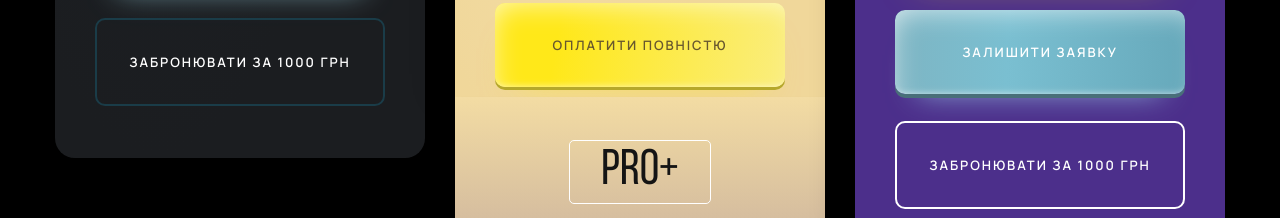
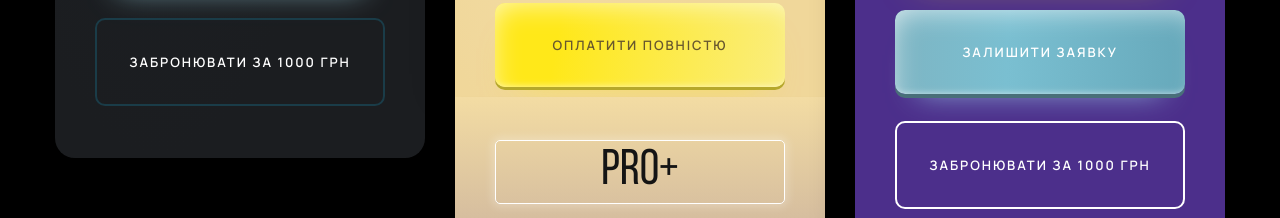
Before and after one commit to k2nq2/tovarka-new, a plain HTML site: page index.html in a window 1280 px wide. Shown: the part 9361-9579 px from the top of the page. Drawn offline with Linux system fonts and the light colour scheme.

Commit message:
Update style.css

```diff
--- a/css/style.css
+++ b/css/style.css
@@ -1718,8 +1718,9 @@ ul {
 }
 .format .title-PROpls{
     border: 1px solid #fff;
+    box-shadow: 0 0 9px 3px rgba(255, 255, 255, 0.25);
     border-radius: 5px;
-    width: 142px;
+    width: 100%;
     height: 64px;
     font-family: 'Bebas Neue';
 font-weight: 400;
```
